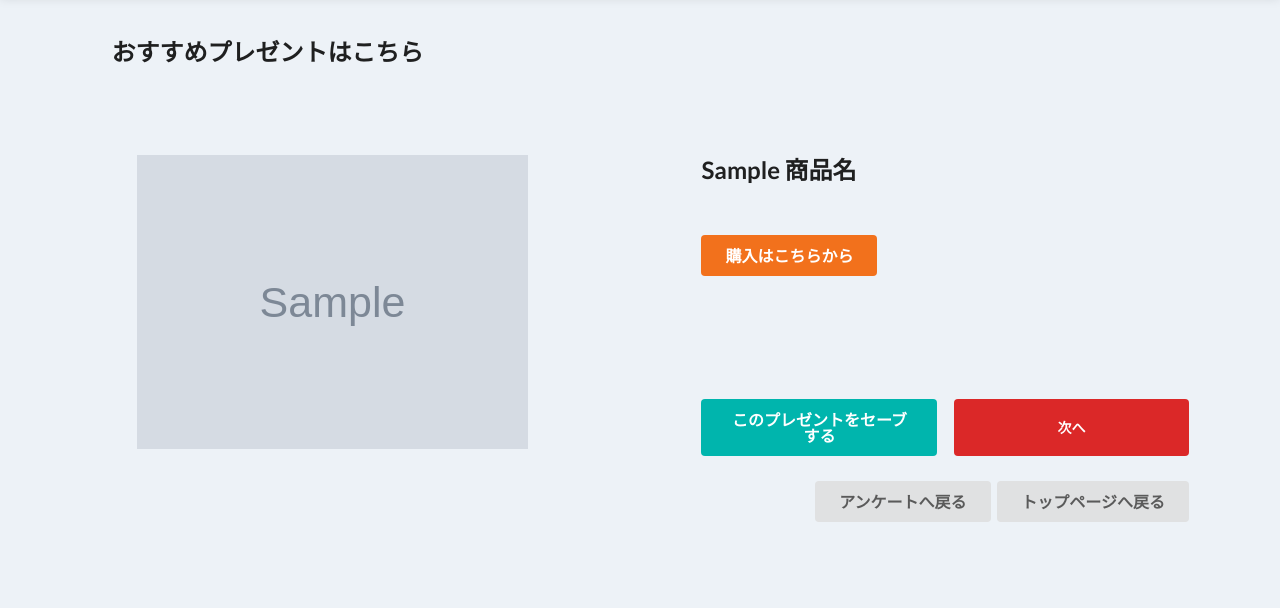
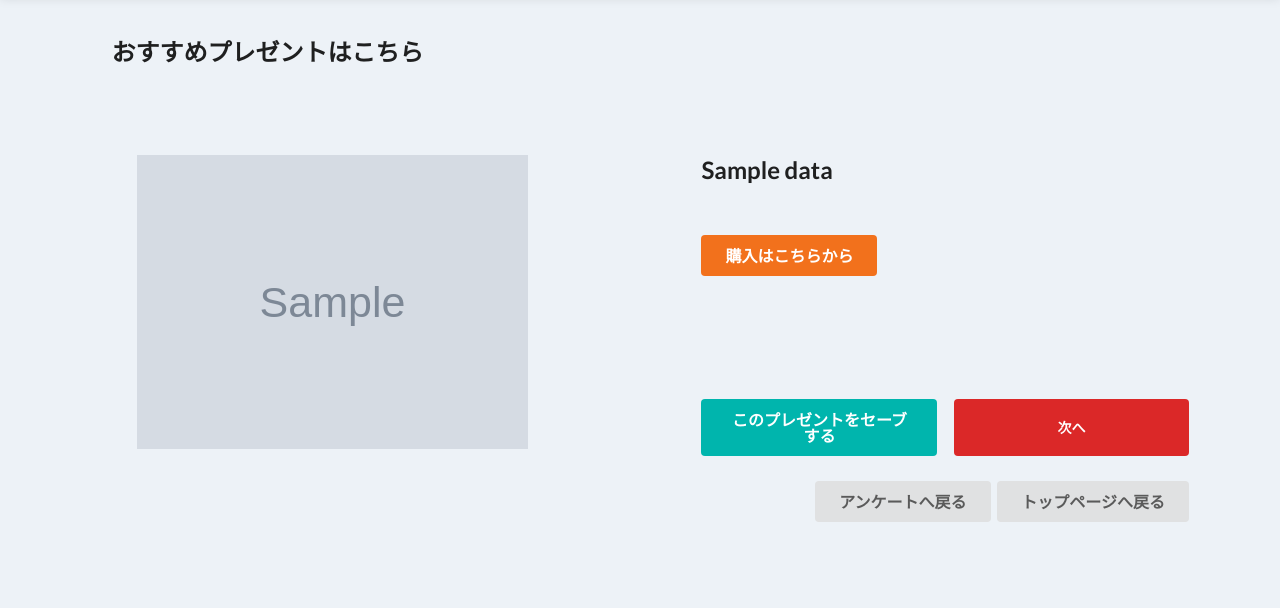
Before and after one commit to vivy-phtela/AITOTO_Flask, a Flask app: template templates/gift_return.html in a window 1280 px wide. Shown: the part 114-722 px from the top of the page. Run offline with Flask 3, Linux system fonts and the light colour scheme; the template is opened without the code that fills it: most values are stand-ins (such as "Sample title", 1, 10 or a date in 2020); grey boxes marked "Sample" are stand-in pictures; parts of the project's set-up code (start-up, migrations or seed data) failed here and were passed over; some libraries are stand-ins or nearby versions.

Commit message:
名前の変更

```diff
--- a/templates/gift_return.html
+++ b/templates/gift_return.html
@@ -51,9 +51,9 @@
                         <img src="{{ data[0].image }}" class="preview" id="product-image">
                     </div>
                     <div class="content">
-                        <h2 id="product-name">{{ data[0].商品名 }}</h2>
+                        <h2 id="product-name">{{ data[0].product_name }}</h2>
                         <div class="description">
-                            <a href="{{ data[0].リンク }}" class="ui orange large button" target="_blank" id="product-link">購入はこちらから</a>
+                            <a href="{{ data[0].link }}" class="ui orange large button" target="_blank" id="product-link">購入はこちらから</a>
                         </div>
                         <div class="button_flex">
                             <button id="submit-button" class="ui fluid large teal submit button"
@@ -81,8 +81,8 @@
                 currentIndex += 1;
                 $.getJSON('/get_item/' + currentIndex, function(data) {
                     $('#product-image').attr('src', data.image);
-                    $('#product-name').text(data.商品名);
-                    $('#product-link').attr('href', data.リンク);
+                    $('#product-name').text(data.product_name);
+                    $('#product-link').attr('href', data.link);
                 });
             });
         });
```
